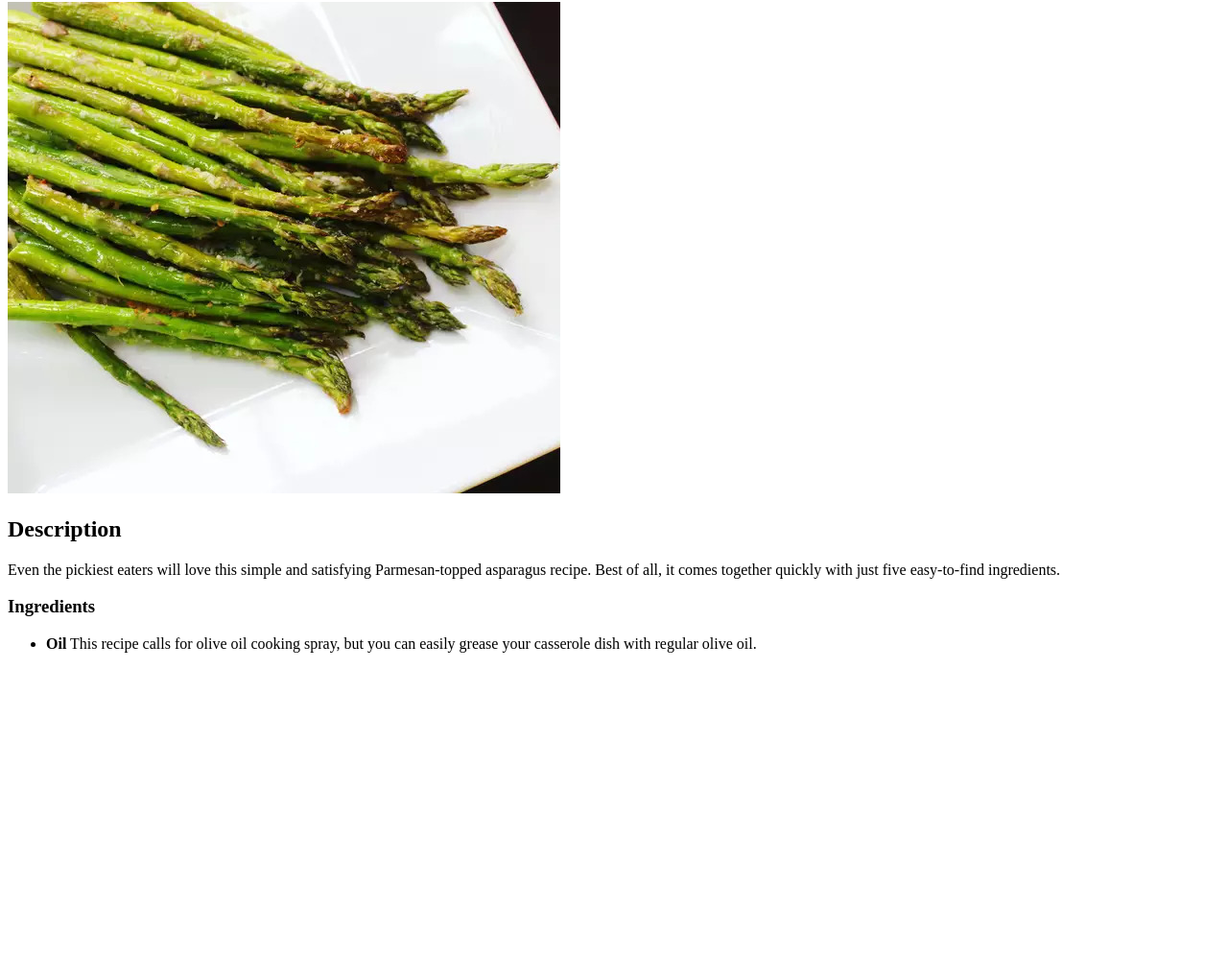
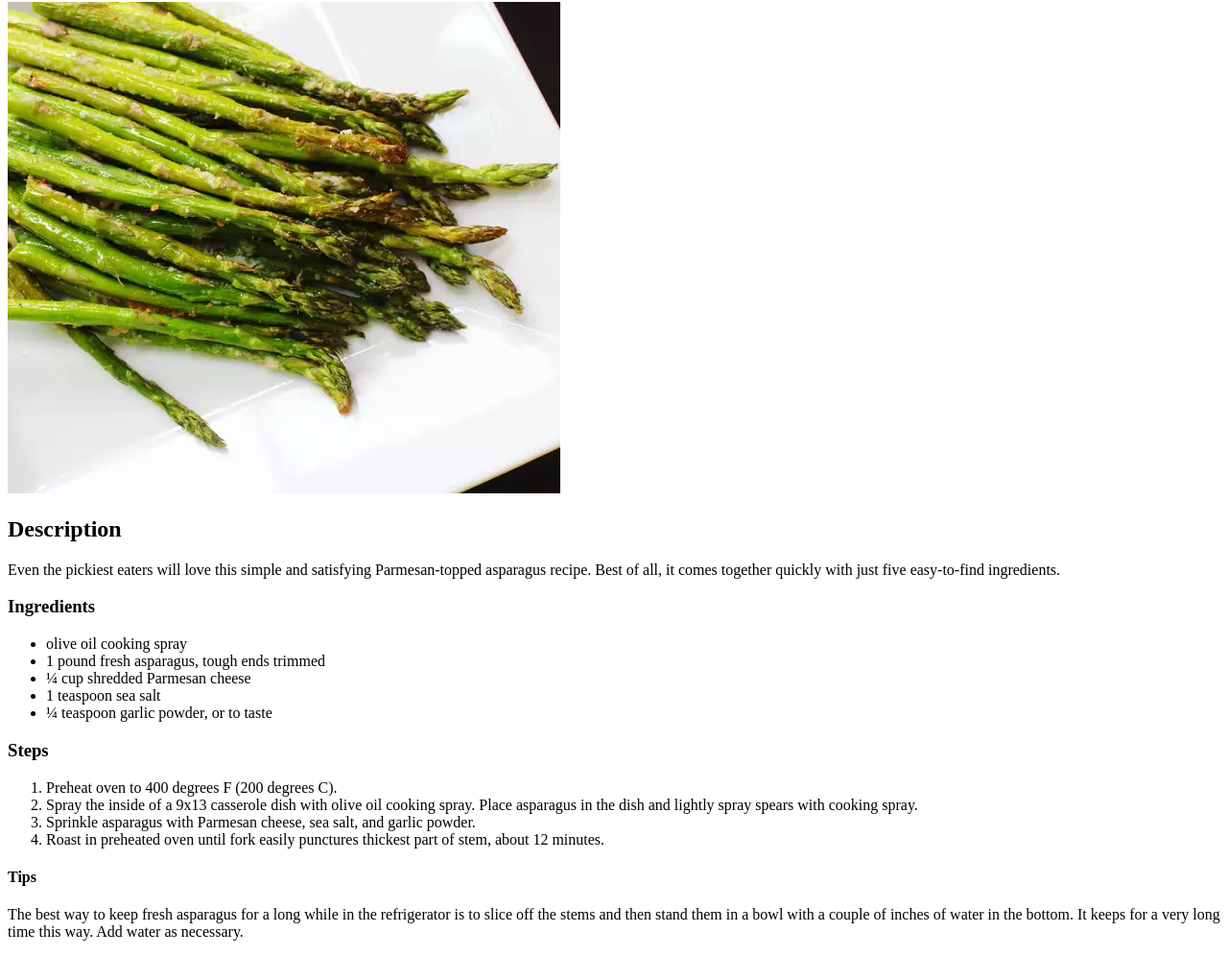
Before and after one commit to Deacon210/deacon-recipes, a plain HTML site: page recipes/roasted_asparagus.html in a window 1280 px wide. Shown: the part 78-1074 px from the top of the page at 96% size. Before the commit the page ends 800 px from the top, so only its background shows below. Drawn offline with Linux system fonts and the light colour scheme.

Commit message:
finished asparagus and carrot recipe, added to list on main page

```diff
--- a/recipes/roasted_asparagus.html
+++ b/recipes/roasted_asparagus.html
@@ -13,8 +13,22 @@
     <p>Even the pickiest eaters will love this simple and satisfying Parmesan-topped asparagus recipe. Best of all, it comes together quickly with just five easy-to-find ingredients.</p>
     <h3>Ingredients</h3>
     <ul>
-        <li><strong>Oil</strong> This recipe calls for olive oil cooking spray, but you can easily grease your casserole dish with regular olive oil.</li>
+        <li>olive oil cooking spray</li>
+        <li>1 pound fresh asparagus, tough ends trimmed</li>
+        <li>¼ cup shredded Parmesan cheese</li>
+        <li>1 teaspoon sea salt</li>
+        <li>¼ teaspoon garlic powder, or to taste</li>
 
     </ul>
+    <h3>Steps</h3>
+    <ol>
+        <li>Preheat oven to 400 degrees F (200 degrees C).</li>
+        <li>Spray the inside of a 9x13 casserole dish with olive oil cooking spray. Place asparagus in the dish and lightly spray spears with cooking spray.</li>
+        <li>Sprinkle asparagus with Parmesan cheese, sea salt, and garlic powder.</li>
+        <li>Roast in preheated oven until fork easily punctures thickest part of stem, about 12 minutes.</li>
+    </ol>
+    <h4>Tips</h4>
+    <p>The best way to keep fresh asparagus for a long while in the refrigerator is to slice off the stems and then stand them in a bowl with a couple of inches of water in the bottom. It keeps for a very long time this way. Add water as necessary.</p>
+
 </body>
 </html>
```
Also changed, not shown: index.html (+2 -1 lines), recipes/glazed_carrots.html (added, +27 -0 lines), images/glazed_carrots.jpg (added).
